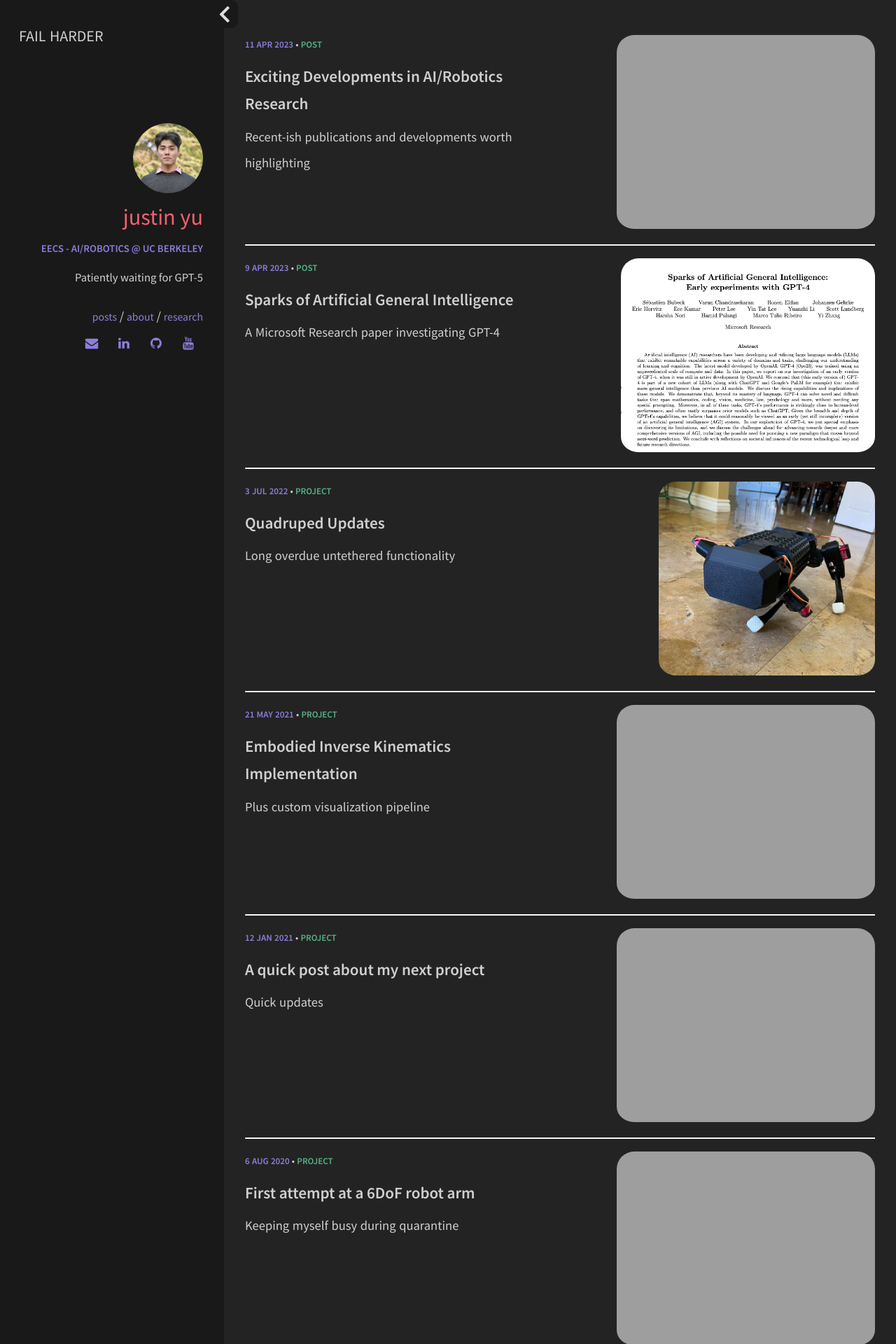
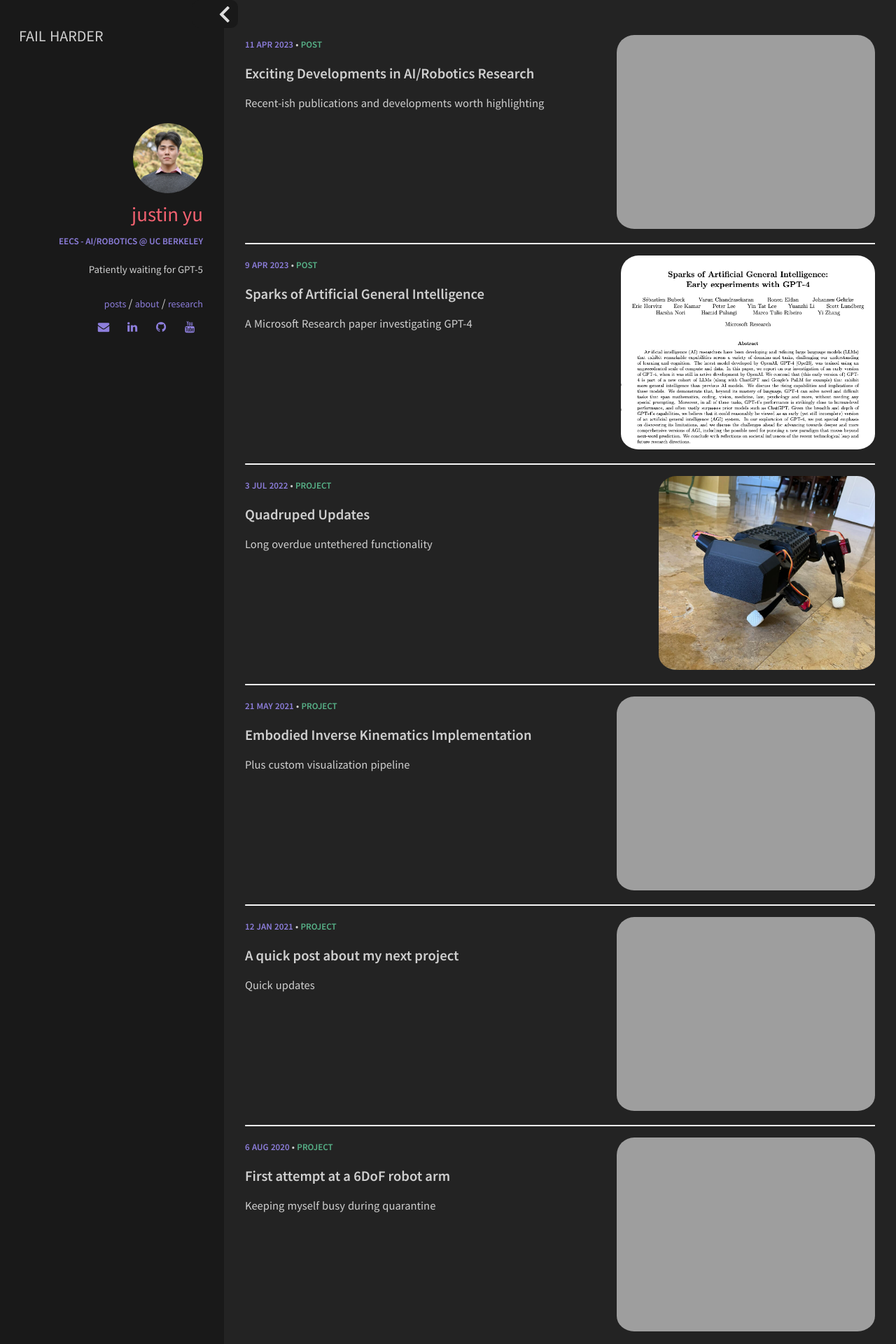
Before and after one commit to uynitsuj/uynitsuj.github.io, a Jekyll site: the page built from index.html, in a window 1280 px wide. Shown: the top 1920 px of the page at 70% size. Built offline with Jekyll 4.4.1, drawn with Linux system fonts in a browser that asks for light colours.

Commit message:
change root font size again

```diff
--- a/_sass/components/_variables.scss
+++ b/_sass/components/_variables.scss
@@ -27,7 +27,7 @@ $font-family-monospace: "Roboto Mono", "Courier New", monospace !default;
 $font-family-base: $font-family-sans-serif !default;
 
 // Pixel value used to responsively scale all typography. Applied to the `<html>` element.
-$font-size-root: 18.5px !default;
+$font-size-root: 16.5px !default;
 
 $font-size-base: $font-size-root !default;
 $font-size-lg: $font-size-root * 1.25 !default;
```
